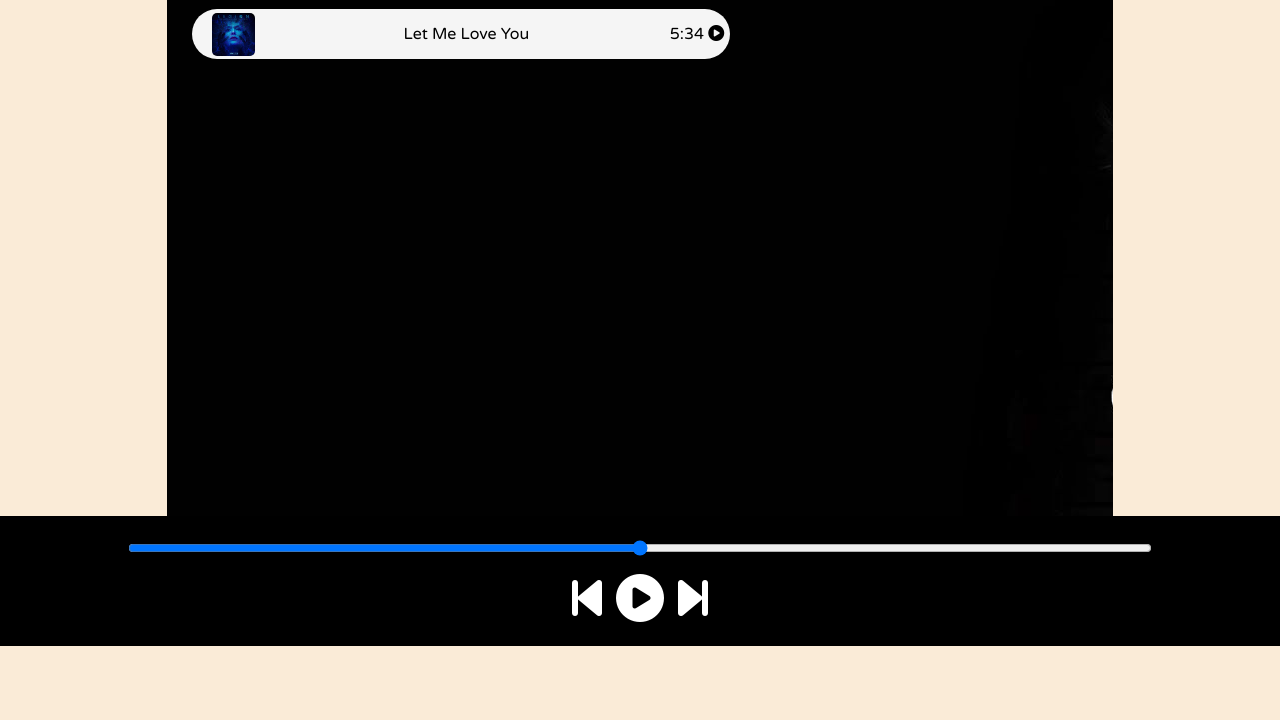
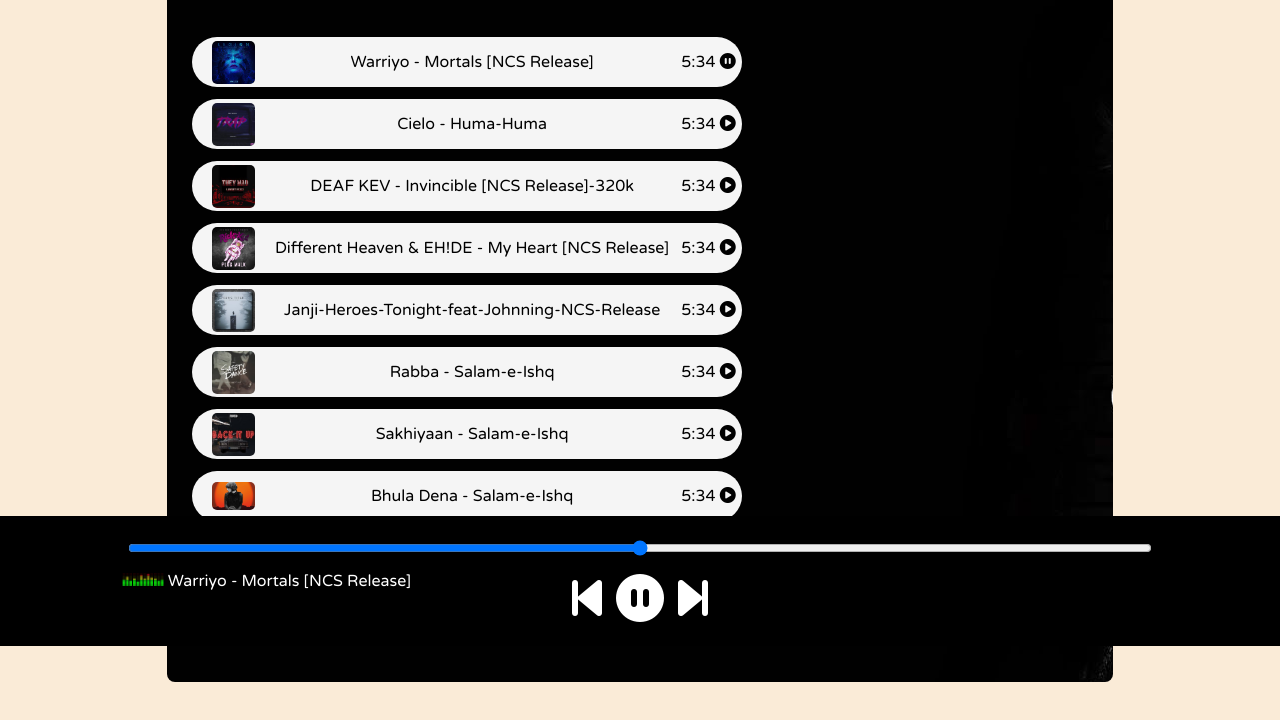
Before and after one commit to gyroscop/Clone-Spotify, a plain HTML site: page Dibya addition/index_2.html in a window 1280 px wide. Both pictures are taken after a click on the icon 713 px from the left and 187 px from the top of the page. Shown: the part 154-874 px from the top of the page. Before the commit the page ends 851 px from the top, so only its background shows below. Drawn offline with Linux system fonts and the light colour scheme.

Commit message:
project finalised finished with many scope of enhancement

```diff
--- a/Dibya addition/index_2.html
+++ b/Dibya addition/index_2.html
@@ -22,11 +22,65 @@
 
         <div class="songlist">
             <h1>Best of NCS - No Copyright Sounds</h1>
-            <div>
+            <div class="songItemCotainer">
                 <div class="songItem">
-                    <img src="../covers/1.jpg" alt="Let_me_love_you">
-                    <span>Let Me Love You</span>
-                    <span class="songListPlay"><span class="timestamp">5:34 <i class="fa-solid fa-circle-play"></i></span></span>
+                    <img src="../covers/1.jpg" alt="Cover_Image">
+                    <span class="songName" >Song Name</span>
+                    <span class="songListPlay"><span class="timestamp">5:34 <i id="0" class="fa-solid songItemPlay fa-circle-play"></i></span></span>
+                </div>
+
+                <div class="songItem">
+                    <img src="../covers/1.jpg" alt="Cover_Image">
+                    <span class="songName" >Song Name</span>
+                    <span class="songListPlay"><span class="timestamp">5:34 <i id="1" class="fa-solid songItemPlay fa-circle-play"></i></span></span>
+                </div>
+
+                <div class="songItem">
+                    <img src="../covers/1.jpg" alt="Cover_Image">
+                    <span class="songName" >Song Name</span>
+                    <span class="songListPlay"><span class="timestamp">5:34 <i id="2" class="fa-solid songItemPlay fa-circle-play"></i></span></span>
+                </div>
+
+                <div class="songItem">
+                    <img  src="../covers/1.jpg" alt="Cover_Image">
+                    <span class="songName" >Song Name</span>
+                    <span class="songListPlay"><span class="timestamp">5:34 <i id="3" class="fa-solid songItemPlay fa-circle-play"></i></span></span>
+                </div>
+
+                <div class="songItem">
+                    <img src="../covers/1.jpg"  alt="Cover_Image">
+                    <span class="songName" >Song Name</span>
+                    <span class="songListPlay"><span class="timestamp">5:34 <i id="4" class="fa-solid songItemPlay fa-circle-play"></i></span></span>
+                </div>
+
+                <div class="songItem">
+                    <img src="../covers/1.jpg" alt="Cover_Image">
+                    <span class="songName" >Song Name</span>
+                    <span class="songListPlay"><span class="timestamp">5:34 <i id="5" class="fa-solid songItemPlay fa-circle-play"></i></span></span>
+                </div>
+
+                <div class="songItem">
+                    <img src="../covers/1.jpg"  alt="Cover_Image">
+                    <span class="songName" >Song Name</span>
+                    <span class="songListPlay"><span class="timestamp">5:34 <i id="6" class="fa-solid songItemPlay fa-circle-play"></i></span></span>
+                </div>
+
+                <div class="songItem">
+                    <img src="../covers/1.jpg" alt="Cover_Image">
+                    <span class="songName" >Song Name</span>
+                    <span class="songListPlay"><span class="timestamp">5:34 <i id="7" class="fa-solid songItemPlay fa-circle-play"></i></span></span>
+                </div>
+
+                <div class="songItem">
+                    <img src="../covers/1.jpg" alt="Cover_Image">
+                    <span class="songName" >Song Name</span>
+                    <span class="songListPlay"><span class="timestamp">5:34 <i id="8" class="fa-solid songItemPlay fa-circle-play"></i></span></span>
+                </div>
+
+                <div class="songItem">
+                    <img src="../covers/1.jpg" alt="Cover_Image">
+                    <span class="songName" >Song Name</span>
+                    <span class="songListPlay"><span class="timestamp">5:34 <i id="9" class="fa-solid songItemPlay fa-circle-play"></i></span></span>
                 </div>
 
             </div>
@@ -38,16 +92,15 @@
     </div>
 
     <div class="bottom">
+      <input type="range" name="range" id="myProgressBar" min="0"  value = "0" max="100" >
+        <div class="icons">
+            <i class="fa-solid fa-3x fa-backward-step" id="previous"></i>
+            <i class="fa-solid fa-3x fa-circle-play" id="masterPlay"></i>
+            <i class="fa-solid fa-3x fa-forward-step" id="next"></i>
+        </div>
 
-
-
-
-        <input type="range" name="range" id="myProgressBar" min="0" max="100" >
-        <div class="icons">
-            <i class="fa-solid fa-3x fa-backward-step"></i>
-            <i class="fa-solid fa-3x fa-circle-play"></i>
-            <!-- <button ><img src="../Dibya addition/icons/circle-play-solid.svg" alt="Play Button" class="play_button" ></button> -->
-            <i class="fa-solid fa-3x fa-forward-step"></i>
+        <div class="songInfo">
+            <img src="../playing.gif" width="42" alt="" id="gif"> <span id="masterSongName">Warriyo - Mortals [NCS Release]</span>
         </div>
     </div>
 
--- a/Dibya addition/script_2.js
+++ b/Dibya addition/script_2.js
@@ -0,0 +1,146 @@
+let audioElement = new Audio('../songs/1.mp3');
+let masterPlay = document.getElementById("masterPlay");
+let previous = document.getElementById("previous");
+let next = document.getElementById("next");
+let myProgressBar = document.getElementById("myProgressBar");
+let gif = document.getElementById("gif");
+let songIndex = 0;
+let songItems = Array.from(document.getElementsByClassName('songItem'));
+let songItemPlay = Array.from(document.getElementsByClassName('songItemPlay'));
+let masterSongName = document.getElementById("masterSongName");
+
+let songs = [
+    {songName: "Warriyo - Mortals [NCS Release]", filePath: "../songs/1.mp3", coverPath: "../covers/1.jpg"},
+    {songName: "Cielo - Huma-Huma", filePath: "../songs/2.mp3", coverPath: "../covers/2.jpg"},
+    {songName: "DEAF KEV - Invincible [NCS Release]-320k", filePath: "../songs/3.mp3", coverPath: "../covers/3.jpg"},
+    {songName: "Different Heaven & EH!DE - My Heart [NCS Release]", filePath: "../songs/4.mp3", coverPath: "../covers/4.jpg"},
+    {songName: "Janji-Heroes-Tonight-feat-Johnning-NCS-Release", filePath: "../songs/5.mp3", coverPath: "../covers/5.jpg"},
+    {songName: "Rabba - Salam-e-Ishq", filePath: "../songs/2.mp3", coverPath: "../covers/6.jpg"},
+    {songName: "Sakhiyaan - Salam-e-Ishq", filePath: "../songs/2.mp3", coverPath: "../covers/7.jpg"},
+    {songName: "Bhula Dena - Salam-e-Ishq", filePath: "../songs/2.mp3", coverPath: "../covers/8.jpg"},
+    {songName: "Tumhari Kasam - Salam-e-Ishq", filePath: "../songs/2.mp3", coverPath: "../covers/9.jpg"},
+    {songName: "Na Jaana - Salam-e-Ishq", filePath: "../songs/4.mp3", coverPath: "../covers/10.jpg"},
+]
+
+songItems.forEach((elements,i)=>{
+    elements.getElementsByTagName("img")[0].src = songs[i].coverPath;
+    elements.getElementsByClassName("songName")[0].innerText = songs[i].songName;
+})
+
+
+
+// handle play/pause events
+masterPlay.addEventListener('click' , ()=>{
+    if (audioElement.paused || audioElement.currentTime<=0){
+        audioElement.play();
+        masterPlay.classList.remove("fa-circle-play");
+        masterPlay.classList.add("fa-circle-pause");
+        gif.style.opacity = 1 ;
+    }
+    else{
+        audioElement.pause();
+        masterPlay.classList.remove("fa-circle-pause");
+        masterPlay.classList.add("fa-circle-play");
+        gif.style.opacity = 0 ;
+    }
+} )
+
+
+
+
+audioElement.addEventListener('timeupdate' , ()=>{
+    progress = parseInt((audioElement.currentTime/audioElement.duration)*100);
+    myProgressBar.value = progress ;
+    console.log(progress);
+
+})
+
+
+myProgressBar.addEventListener('change', ()=>{
+    audioElement.currentTime = myProgressBar.value*audioElement.duration/100;
+}
+)
+
+const makeAllPlay = ()=>{
+    songItemPlay.forEach((element)=>{
+        element.classList.remove("fa-circle-pause");
+        element.classList.add("fa-circle-play");
+    })
+}
+
+songItemPlay.forEach((element)=>{
+    element.addEventListener('click', (e)=>{
+        // makeAllPlay();
+        // e.target.classList.remove("fa-circle-play");
+        // e.target.classList.add("fa-circle-pause");
+        // audioElement.play();
+
+
+        if (audioElement.paused || audioElement.currentTime<=0){
+            songIndex = parseInt(e.target.id);
+            makeAllPlay();
+            e.target.classList.remove("fa-circle-play");
+            e.target.classList.add("fa-circle-pause");
+            audioElement.src = `../songs/${songIndex+1}.mp3`;
+            // audioElement.currentTime=0;
+            audioElement.play();
+            masterSongName.innerText = songs[songIndex].songName;
+            masterPlay.classList.remove("fa-circle-play");
+            masterPlay.classList.add("fa-circle-pause");
+            gif.style.opacity = 1 ;
+
+
+        }
+        else{
+            makeAllPlay();
+            audioElement.pause();
+            e.target.classList.remove("fa-circle-pause");
+            e.target.classList.add("fa-circle-play");
+            masterPlay.classList.remove("fa-circle-pause");
+            masterPlay.classList.add("fa-circle-play");
+            gif.style.opacity = 0 ;
+
+        }
+
+
+
+
+    })
+})
+
+previous.addEventListener('click' , ()=>{
+    if (songIndex<=0){
+        songIndex=0;
+    }else{
+        songIndex -= 1;
+
+    }
+    audioElement.src = `../songs/${songIndex+1}.mp3`;
+    audioElement.play();
+    masterSongName.innerText = songs[songIndex].songName;
+    masterPlay.classList.remove("fa-circle-play");
+    masterPlay.classList.add("fa-circle-pause");
+    gif.style.opacity = 1 ;
+
+
+
+})
+
+
+next.addEventListener('click' , ()=>{
+    if (songIndex>=9){
+        songIndex=0;
+    }else{
+        songIndex += 1;
+
+    }
+    audioElement.src = `../songs/${songIndex+1}.mp3`;
+    audioElement.play();
+    masterSongName.innerText = songs[songIndex].songName;
+    masterPlay.classList.remove("fa-circle-play");
+    masterPlay.classList.add("fa-circle-pause");
+    gif.style.opacity = 1 ;
+
+
+
+})
--- a/Dibya addition/style_2.css
+++ b/Dibya addition/style_2.css
@@ -111,6 +111,7 @@ nav ul img{
     margin: 12px 0;
     border-radius: 30px;
 
+
 }
 
 .songItem img {
@@ -129,4 +130,22 @@ nav ul img{
 .songItem i {
     width: 10px;
     height: auto;
+    cursor: pointer;
 }
+
+.songItemCotainer{
+    margin-top: 40px;
+}
+
+.songInfo {
+    position: absolute;
+    left: 9.5vw;
+    font-family: 'Varela Round', sans-serif;
+}
+
+.songInfo img {
+
+    opacity: 0;
+    transition:  opacity 0.4s ease-in;
+
+}
```
